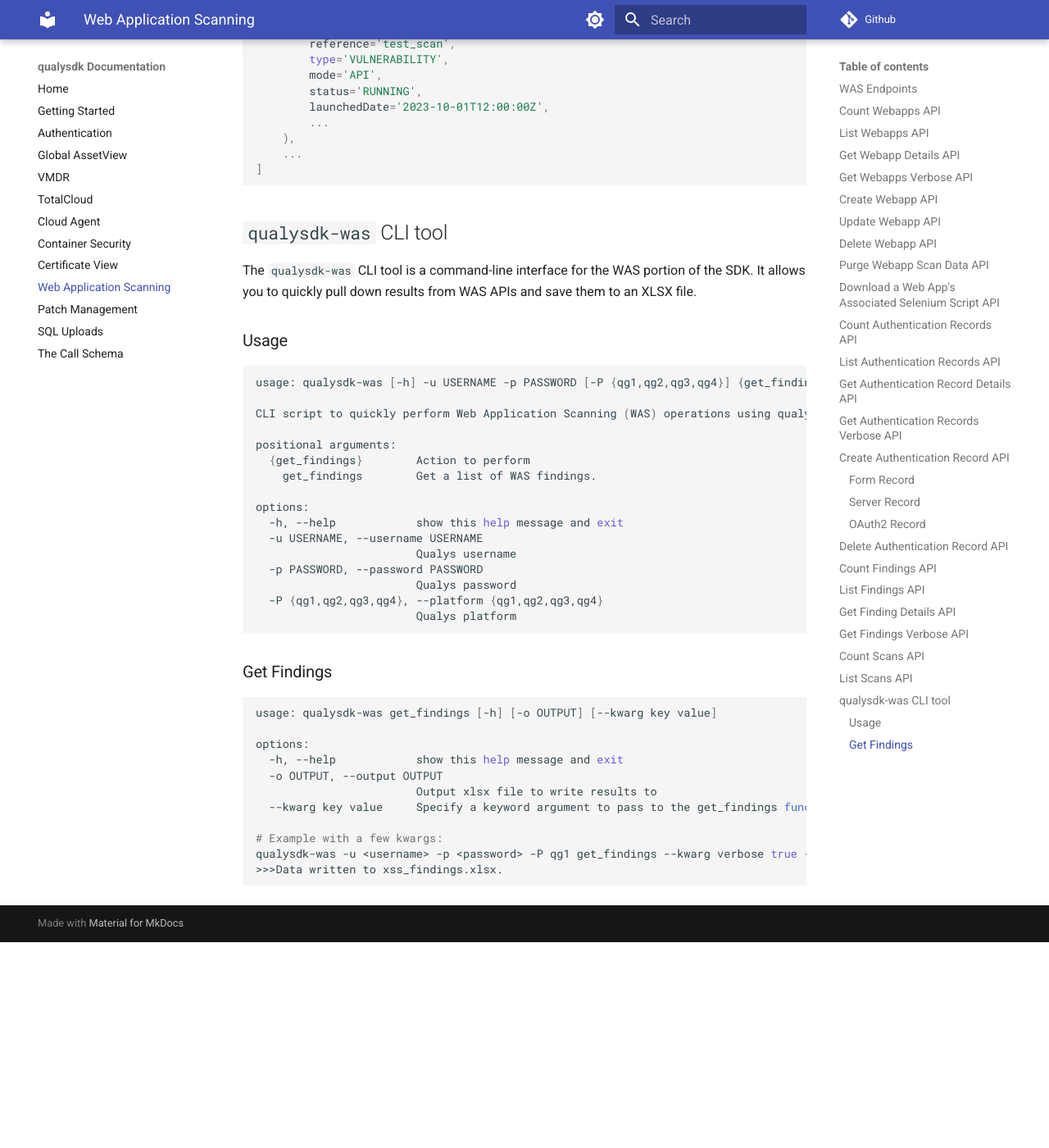
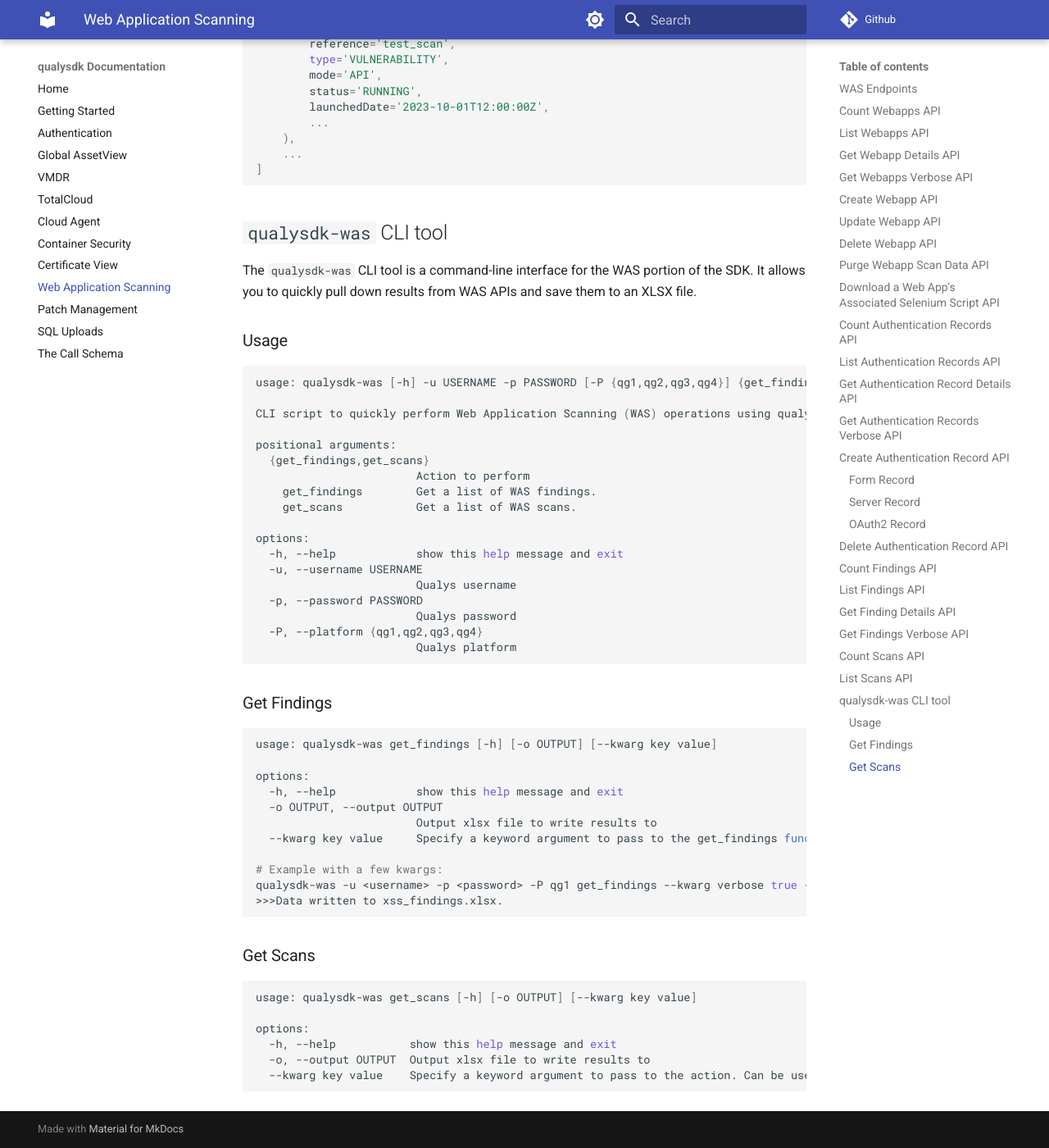
Before and after one commit to 0x41424142/qualysdk, an MkDocs documentation site: the page built from docs/was.md, in a window 1280 px wide and 1400 px high, scrolled down 47659 px. Shown: the whole window at 82% size. Built offline with MkDocs 1.6.1 and Material for MkDocs 9.7.7, drawn with Linux system fonts in a browser that asks for light colours; comment, search, counter and statistics services are not loaded; before the commit the page ends 48808 px from its top, so only the background shows below that.

Commit message:
Added qualysdk-was get_scans

````diff
--- a/docs/was.md
+++ b/docs/was.md
@@ -1346,21 +1346,23 @@
 ### Usage
 
 ```bash
-usage: qualysdk-was [-h] -u USERNAME -p PASSWORD [-P {qg1,qg2,qg3,qg4}] {get_findings} ...
+usage: qualysdk-was [-h] -u USERNAME -p PASSWORD [-P {qg1,qg2,qg3,qg4}] {get_findings,get_scans} ...
 
 CLI script to quickly perform Web Application Scanning (WAS) operations using qualysdk
 
 positional arguments:
-  {get_findings}        Action to perform
+  {get_findings,get_scans}
+                        Action to perform
     get_findings        Get a list of WAS findings.
+    get_scans           Get a list of WAS scans.
 
 options:
   -h, --help            show this help message and exit
-  -u USERNAME, --username USERNAME
+  -u, --username USERNAME
                         Qualys username
-  -p PASSWORD, --password PASSWORD
+  -p, --password PASSWORD
                         Qualys password
-  -P {qg1,qg2,qg3,qg4}, --platform {qg1,qg2,qg3,qg4}
+  -P, --platform {qg1,qg2,qg3,qg4}
                         Qualys platform
 ```
 
@@ -1379,3 +1381,14 @@
 qualysdk-was -u <username> -p <password> -P qg1 get_findings --kwarg verbose true --kwarg group XSS --output xss_findings.xlsx
 >>>Data written to xss_findings.xlsx.
 ```
+
+### Get Scans
+
+```bash
+usage: qualysdk-was get_scans [-h] [-o OUTPUT] [--kwarg key value]
+
+options:
+  -h, --help           show this help message and exit
+  -o, --output OUTPUT  Output xlsx file to write results to
+  --kwarg key value    Specify a keyword argument to pass to the action. Can be used multiple times
+```
````
Also changed, not shown: 1 other file.
